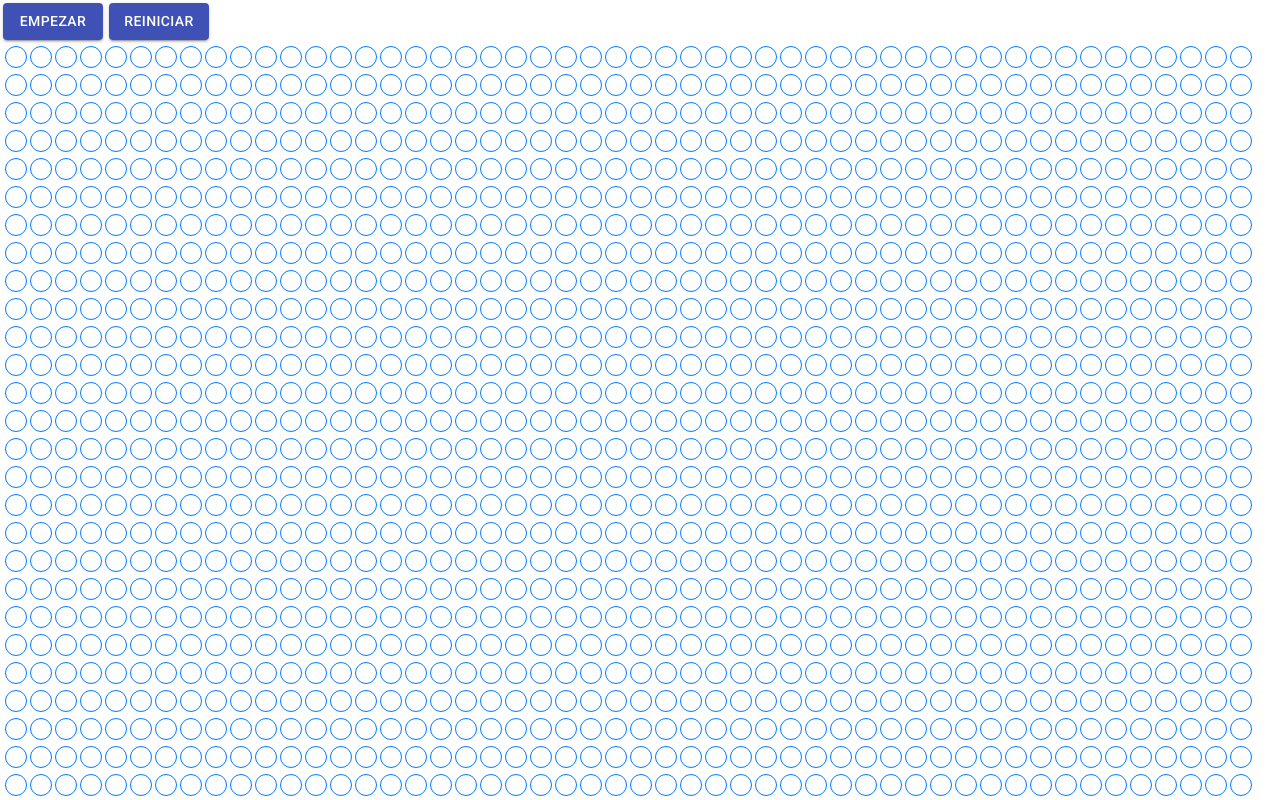
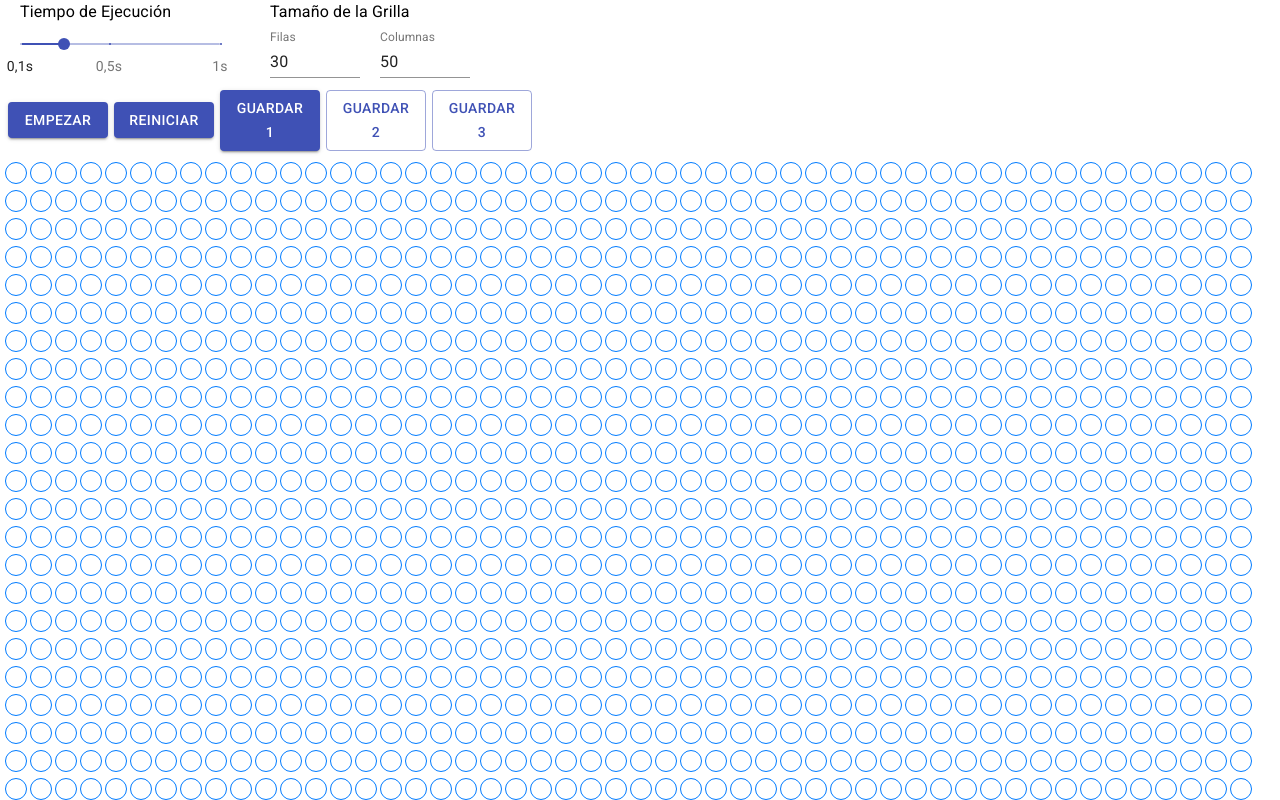
Before and after one commit to FabriJuncal/game-of-life, a React (Create React App) app: page / in a window 1280 px wide. Shown: the top 800 px of the page. Built offline with nearby package versions, Linux system fonts and the light colour scheme.

Commit message:
Se agregón nuevas funciones de configuración de la grilla y función de guardar la grilla en LocalStorage

```diff
--- a/package.json
+++ b/package.json
@@ -7,6 +7,7 @@
     "@testing-library/jest-dom": "^5.14.1",
     "@testing-library/react": "^11.2.7",
     "@testing-library/user-event": "^12.8.3",
+    "dependencies": "^0.0.1",
     "immer": "^8.0.1",
     "react": "^17.0.2",
     "react-dom": "^17.0.2",
--- a/src/App.js
+++ b/src/App.js
@@ -1,13 +1,37 @@
-import React, {useState, useRef, useCallback} from "react";
+import React, {useState, useRef, useEffect, useCallback} from "react";
 // La librería Immer ayudará a seguir el paradigma de datos inmutables
 // y hará que la actualización de un Estado sea mucho mas sencilla
 import produce from "immer";
 // La librería Material UI se utilizará para tener un estilo definido para los botónes
 import Button from '@material-ui/core/Button';
 
+import { makeStyles } from '@material-ui/core/styles';
+import Typography from '@material-ui/core/Typography';
+import Slider from '@material-ui/core/Slider';
+import TextField from '@material-ui/core/TextField';
+
+
+
+// Valores para los Labels del componente Slider
+const marks = [
+  {
+    value: 100,
+    label: '0,1s',
+  },
+  {
+    value: 500,
+    label: '0,5s',
+  },
+  {
+    value: 1000,
+    label: '1s',
+  },
+];
+
+
 // Se define el tamaño de la grilla
-const nroColumnas = 50;
-const nroFilas = 30;
+// const nroColumnas = 50;
+// const nroFilas = 30;
 
 // Se define las operaciones para poder indentificar las células vecinas
 // Si realizamos una suma con cada uno de estos array con la posición en la que estamos ubicados, obtendremos las posiciones de las 8 células vecinas que puede tener cada una de estas
@@ -33,23 +57,63 @@ function App() {
 // ===============================================================================================================================
   /* Este código crea las Columnas y Filas con un valor 0 para cada Célula (Es decir, carga la grilla con células muertas)*/
 
-  const filas = [];
+  // Cargamos los datos almacenados en el Local Storage
+
+  let grillaGuardada1 = JSON.parse(localStorage.getItem('grilla1')) ? JSON.parse(localStorage.getItem('grilla1')) : [];
+  let grillaGuardada2 = JSON.parse(localStorage.getItem('grilla2')) ? JSON.parse(localStorage.getItem('grilla2')) : [];
+  let grillaGuardada3 = JSON.parse(localStorage.getItem('grilla3')) ? JSON.parse(localStorage.getItem('grilla3')) : [];
+
+  if(grillaGuardada1.length === 0){
+    localStorage.setItem('grilla1', JSON.stringify([]));
+  }
+
+  if(grillaGuardada2.length === 0){
+    localStorage.setItem('grilla2', JSON.stringify([]));
+  }
+
+  if(grillaGuardada3.length === 0){
+    localStorage.setItem('grilla3', JSON.stringify([]));
+  }
+
+  let grillaBase = [];
+  let grillaAux;
+
+  let cantColumnasInicial = grillaGuardada1.length > 0 ? grillaGuardada1[0].length : 50;
+  let cantFilaInicial = grillaGuardada1.length  > 0 ? grillaGuardada1.length : 30;
+
   // Iteramos sobre la cantidad de Filas definidas para ir cargando las columnas en cada fila
-  for (let i = 0; i < nroFilas; i++){
+  for (let i = 0; i < cantFilaInicial; i++){
 
     // Creamos la cantidad de columnas asignadas con el valor 0
-    let arrayColumnas = Array.from(Array(nroColumnas), () => 0);
-    // Cargamos las Columnas dentro de cada Fila
-    filas.push(arrayColumnas);
+    let arrayColumnas = Array.from(Array(cantColumnasInicial), () => 0);
+    // Cargamos las Columnas dentro de cada Fila y de esta manera se va armando la grilla
+    grillaBase.push(arrayColumnas);
   }
 
+  if(grillaGuardada1.length > 0){
+    grillaAux = grillaGuardada1;
+  }else{
+    grillaAux = grillaBase;
+  }
   // ===============================================================================================================================
   /*Definición de Hooks*/
+  const [cantColumnas, actualizarCantColumnas] = useState(cantColumnasInicial);
+  const [cantFila, actualizarCantFila] = useState(cantFilaInicial);
+  const [grilla, actualizarGrilla] = useState(grillaAux);
+  const [grillaSeleccionado1, actGrillaSeleccionado1] = useState(true);
+  const [grillaSeleccionado2, actGrillaSeleccionado2] = useState(false);
+  const [grillaSeleccionado3, actGrillaSeleccionado3] = useState(false);
+  const [recorrido, actualizarRecorrido] = useState(false);
+  const [tiempoTurno, actualizarTiempoTurno] = useState(300);
 
-  const [grilla, actualizarGrilla] = useState(filas);
-  const [recorrido, actualizarRecorrido] = useState(false);
+
   const recorridoRef = useRef(recorrido);
   recorridoRef.current = recorrido;
+
+  // useEffect(() => {
+  //   actualizarCantColumnas(cantColumnas);
+  //   actualizarCantFila(cantFila);
+  // }, [cantColumnas,cantFila, grillaSeleccionado1]);
 
   // La función correrSimulación() ejecuta la simulación de la evolución de las células por turno
   // Se utiliza el Hook "useCallback" para almacenar la función en memoria y no volver a cargar la función cada vez que React renderice los componentes, ya que la función contiene muchos calculos.
@@ -59,12 +123,13 @@ function App() {
         return;
       }
 
+
       actualizarGrilla(g => {
         // Se utiliza la función "produce" de la librería "Immer" para actualizar el estado "grilla" de una manera muy sensilla
         return produce(g,  grillaCopia =>{
           // Recorre cada celda de la grilla (Sería cada célula)
-          for (let i = 0; i < nroFilas; i++){
-            for (let j = 0; j < nroColumnas; j++){
+          for (let i = 0; i < cantFila; i++){
+            for (let j = 0; j < cantColumnas; j++){
               let vecinos = 0;
               // Busca cadá célula vecina.
               // Se utiliza el array "operaciones" definido previamente para realizar la suma con la posición en la que se encuentra la secuencia (Es decir, la célula del centro)
@@ -74,7 +139,7 @@ function App() {
                 const columna_j = j + y;
 
                 // Validamos que las células vecinas se encuentren dentro del rango de la grilla
-                if(fila_i >= 0 && fila_i < nroFilas && columna_j >= 0 && columna_j < nroColumnas){
+                if(fila_i >= 0 && fila_i < cantFila && columna_j >= 0 && columna_j < cantColumnas){
                   // Se suma cadá valor de las células vecinas encontradas
                   // (Cada célula viva vale 1 y las muertas valen 0, por lo tanto si se encuentra 3 células vecinas vivas, al finalizar la secuencia la variable "vecino" tendría que valer 3)
                   vecinos += g[fila_i][columna_j];
@@ -101,13 +166,44 @@ function App() {
       });
 
    // Ejecuta la simulación de la evolución de las células por turno deacuerdo al tiempo que se le este pasando la función setTimeout()
-      setTimeout(correrSimulación, 300);
+      setTimeout(correrSimulación, tiempoTurno);
 
     },
-    []); // No cargamos nada en el array de dependencias porque de este modo la función solo se crea por unica vez el inicio de la aplicación
+    [cantColumnas,cantFila, tiempoTurno]);
 
 // ===============================================================================================================================
   /*Definición de Funciones*/
+
+  const actualizarTamanioGrilla = (p_cantColumnas, p_cantFilas, p_grilla = []) => {
+        /* Este código crea las Columnas y Filas con un valor 0 para cada Célula (Es decir, carga la grilla con células muertas)*/
+        actualizarRecorrido(false);
+
+        grillaBase = p_grilla;
+
+
+        let nroColumnas = parseInt(p_cantColumnas != null ? p_cantColumnas : 0);
+        let nroFilas = parseInt(p_cantFilas != null ? p_cantFilas : 0);
+
+        actualizarCantColumnas(nroColumnas);
+        actualizarCantFila(nroFilas);
+
+        if( grillaBase.length === 0){
+          // Iteramos sobre el total de células que se obtendrá de la multiplicación de las filas y las columnas
+          for (let i = 0; i < (nroFilas); i++){
+
+            // Creamos la cantidad de columnas asignadas con el valor 0
+            let arrayColumnas = Array.from(Array(nroColumnas), () => 0);
+            // Cargamos las Columnas dentro de cada Fila
+
+            grillaBase.push(arrayColumnas);
+
+            actualizarGrilla(grillaBase);
+          }
+        }else{
+          actualizarGrilla(grillaBase);
+        }
+
+  }
 
   // Función que utilizamos para actualizar el estado de la Grilla (Es decir, con esta función podemos seleccionar cada célular e ir reviviendolas o matandolas)
   const actualizarEstadoGrilla = (i,j) => {
@@ -126,16 +222,144 @@ function App() {
       correrSimulación();
     }
   }
+
+  const guardarCargarGrilla = (nroGrillaGuardada, operacion) => {
+
+    if(operacion === 'guardar'){
+      if(nroGrillaGuardada === 1){
+        localStorage.setItem('grilla1', JSON.stringify(grilla));
+      }
+
+      if(nroGrillaGuardada === 2){
+        localStorage.setItem('grilla2', JSON.stringify(grilla));
+      }
+
+      if(nroGrillaGuardada === 3){
+        localStorage.setItem('grilla3', JSON.stringify(grilla));
+      }
+    }
+
+    if(operacion === 'cargar'){
+
+      let nroColumnas;
+      let nroFila
+      ;
+      if(nroGrillaGuardada === 1){
+        grillaGuardada1 = JSON.parse(localStorage.getItem('grilla1'))
+        nroColumnas = grillaGuardada1.length > 0 ? grillaGuardada1[0].length : 50;
+        nroFila = grillaGuardada1.length  > 0 ? grillaGuardada1.length : 30;
+        actualizarTamanioGrilla(nroColumnas, nroFila, grillaGuardada1);
+      }
+
+      if(nroGrillaGuardada === 2){
+        grillaGuardada2 = JSON.parse(localStorage.getItem('grilla2'))
+        nroColumnas = grillaGuardada2.length > 0 ? grillaGuardada2[0].length : 50;
+        nroFila = grillaGuardada2.length  > 0 ? grillaGuardada2.length : 30;
+        actualizarTamanioGrilla(nroColumnas, nroFila, grillaGuardada2);
+      }
+
+      if(nroGrillaGuardada === 3){
+        grillaGuardada3 = JSON.parse(localStorage.getItem('grilla3'))
+        nroColumnas = grillaGuardada3.length > 0 ? grillaGuardada3[0].length : 50;
+        nroFila = grillaGuardada3.length  > 0 ? grillaGuardada3.length : 30;
+        actualizarTamanioGrilla(nroColumnas, nroFila, grillaGuardada3);
+      }
+    }
+  }
+
+  // Estilos para el componente Slider
+  const estiloSlider = makeStyles({
+    root: {
+      width: 100,
+      marginLeft: '20px',
+      display: "grid",
+      gridTemplateColumns: `repeat(2, 200px)`
+    },
+  });
+
+  // Se declara la constante con los estilos que tendrá el componente Slider
+  const claseSlider = estiloSlider();
 // ===============================================================================================================================
   return (
 
     <>
+
+      <div className={claseSlider.root}>
+        <div>
+          <Typography id="discrete-slider-small-steps" gutterBottom>
+          Tiempo de Ejecución
+          </Typography>
+          <Slider
+            defaultValue={300}
+            aria-labelledby="discrete-slider-small-steps"
+            step={100}
+            marks={marks}
+            min={100}
+            max={1000}
+            valueLabelDisplay="auto"
+            onChange={(e) => {
+              actualizarTiempoTurno(e.target.textContent);
+              // actualizarGrilla(grillaBase);
+              actualizarRecorrido(false);
+            }}
+          />
+        </div>
+        <div
+          style={{
+            marginLeft: '50px'
+          }}
+        >
+        <Typography id="discrete-slider-small-steps" gutterBottom>
+        Tamaño de la Grilla
+        </Typography>
+          <div
+            style={{
+              display: "grid",
+              gridTemplateColumns: `repeat(2, 100px)`
+            }}
+          >
+            <TextField id="n-filas" label="Filas"
+              type="number"
+              // defaultValue={cantFila}
+              value={cantFila}
+              style={{
+                width: 90
+              }}
+              onChange={(e) => {
+                actualizarTamanioGrilla(cantColumnas, e.target.value ? e.target.value : 0);
+                // actualizarGrilla(grillaBase);
+                // actualizarRecorrido(false);
+              }}
+            />
+            <TextField  id="n-columnas" label="Columnas"
+              type="number"
+              // defaultValue={cantColumnas}
+              value={cantColumnas}
+              style={{
+                width: 90,
+                marginLeft: '10px'
+              }}
+              onChange={(e) => {
+                actualizarTamanioGrilla(e.target.value ? e.target.value : 0, cantFila);
+                // actualizarGrilla(grillaBase);
+                // actualizarRecorrido(false);
+              }}
+            />
+          </div>
+        </div>
+
+      </div>
 
       {/* Botón de ejecución de Simulación
           Al hacer click sobre el botón este actualiza su estado al estado contrario en la que se encuentra e itera el texto
           "Parar": cuando el estado del botón sea "true"
           "Empezar": cuando el estado del botón sea "False"
       */}
+      <div
+        style={{
+          margin: '5px'
+        }}
+      >
         <Button variant="contained" color="primary"
           style={{width: 100, margin: '3px'}}
           onClick={()=>{actEstadoBtnSimulacion()}}
@@ -149,15 +373,67 @@ function App() {
         <Button variant="contained" color="primary"
           style={{width: 100, margin: '3px'}}
           onClick={()=>{
-          actualizarGrilla(filas);
+            actualizarTamanioGrilla(50,30)
+          }}
+        >Reiniciar</Button>
+
+        <Button variant={grillaSeleccionado1 ? 'contained' : 'outlined'} color='primary'
+          style={{width: 100, margin: '3px'}}
+          onClick={()=>{
+            if(grillaSeleccionado1){
+              guardarCargarGrilla(1, 'guardar');
+            }else if(!grillaSeleccionado1 && grillaGuardada1.length === 0){
+              guardarCargarGrilla(1, 'guardar');
+            }else if(!grillaSeleccionado1 && grillaGuardada1.length > 0){
+              guardarCargarGrilla(1, 'cargar');
+            }
+            actGrillaSeleccionado1(true);
+            actGrillaSeleccionado2(false);
+            actGrillaSeleccionado3(false);
+
+          }}
+        >{grillaSeleccionado1 ? 'Guardar 1' : 'Cargar 1'}</Button>
+
+        <Button variant={grillaSeleccionado2 ? 'contained' : 'outlined'} color='primary'
+          style={{width: 100, margin: '3px'}}
+          onClick={()=>{
+            if(grillaSeleccionado2){
+              guardarCargarGrilla(2, 'guardar');
+            }else if(!grillaSeleccionado2 && grillaGuardada2.length === 0){
+              guardarCargarGrilla(2, 'guardar');
+            }else if(!grillaSeleccionado2 && grillaGuardada2.length > 0){
+              guardarCargarGrilla(2, 'cargar');
+            }
+            actGrillaSeleccionado1(false);
+            actGrillaSeleccionado2(true);
+            actGrillaSeleccionado3(false);
             actualizarRecorrido(false);
           }}
-      >Reiniciar</Button>
+          >{grillaSeleccionado2 ? 'Guardar 2' : (grillaGuardada2.length === 0 ? 'Guardar 2' : 'Cargar 2') }</Button>
+
+
+          <Button variant={grillaSeleccionado3 ? 'contained' : 'outlined'} color='primary'
+          style={{width: 100, margin: '3px'}}
+          onClick={()=>{
+            if(grillaSeleccionado3){
+              guardarCargarGrilla(3, 'guardar');
+            }else if(!grillaSeleccionado3 && grillaGuardada3.length === 0){
+              guardarCargarGrilla(3, 'guardar');
+            }else if(!grillaSeleccionado3 && grillaGuardada3.length > 0){
+              guardarCargarGrilla(3, 'cargar');
+            }
+            actGrillaSeleccionado1(false);
+            actGrillaSeleccionado2(false);
+            actGrillaSeleccionado3(true);
+            actualizarRecorrido(false);
+          }}
+          >{grillaSeleccionado3 ? 'Guardar 3' : (grillaGuardada3.length === 0 ? 'Guardar 3' : 'Cargar 3') }</Button>
+      </div>
       <div
         // Una vez que tenemos la 1er columna armada utilizamos Grid para repetir/crear la cantidad de Columnas que se asignó
         style={{
           display: "grid",
-          gridTemplateColumns: `repeat(${nroColumnas}, 25px)`
+          gridTemplateColumns: `repeat(${cantColumnas}, 25px)`
         }}
       >
         {/* Iteramos sobre el array "grilla" y "filas" para poder ir agregando cada célula en cada fila y de este modo armar una columna */}
```
Also changed, not shown: 1 other file (tests, documents, lock files or other folders). Lines whose indentation alone changed are shown as unchanged.
